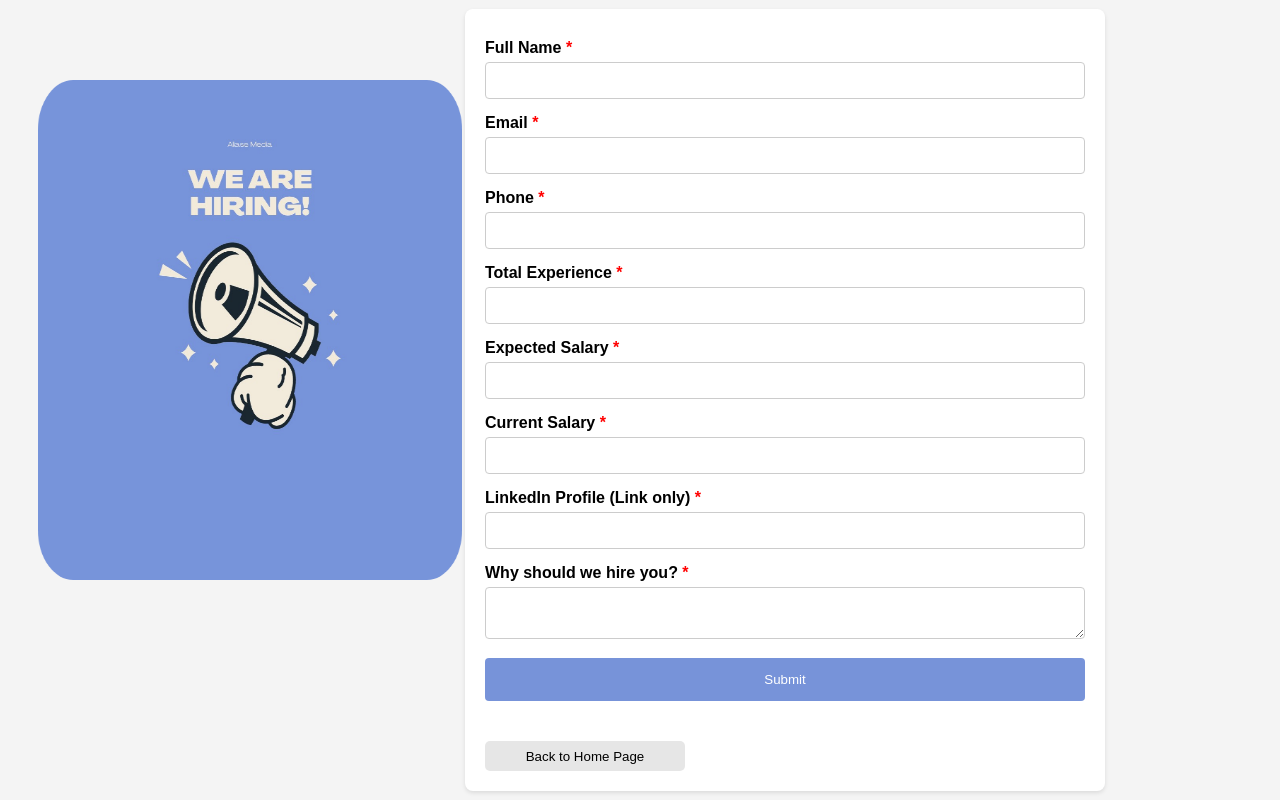
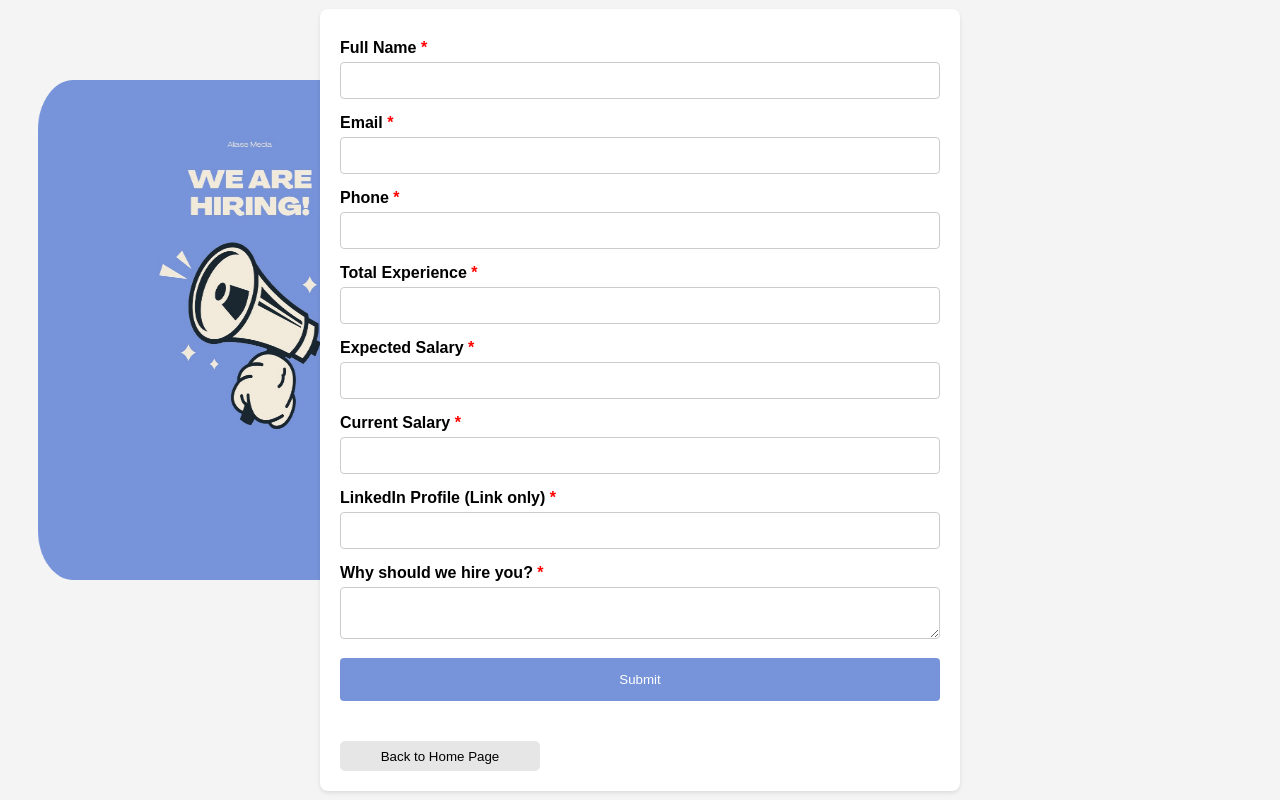
Before and after one commit to HuzaifaChaudary/aliasemedia, a plain HTML site: page recruit/recruit.html in a window 1280 px wide. Drawn offline with Linux system fonts and the light colour scheme.

Commit message:
layout fix

```diff
--- a/recruit/recruit.html
+++ b/recruit/recruit.html
@@ -87,7 +87,7 @@
 
         <img src="../../../hiring.png" alt="3D Graphic" class="graphic" style="width: 600px;height: 500px;">
 
-        <form id="hiringForm" style="margin-left: 290px;">
+        <form id="hiringForm">
             <label for="fullName">Full Name<span class="required-field"></span></label>
             <input type="text" id="fullName" name="fullName" required>
 
```
